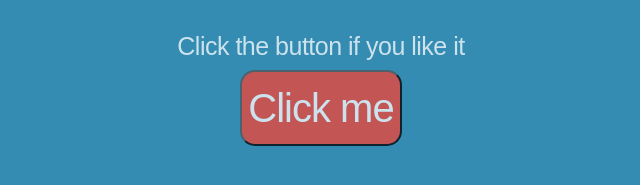
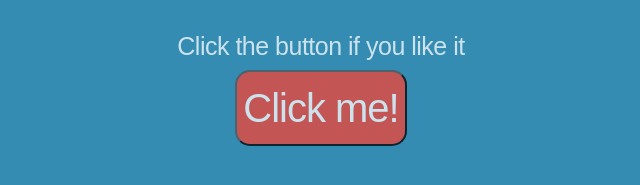
Before and after one commit to bubriks/simple-web, a plain HTML site: page index.html in a window 1280 px wide. Shown: the part 155-340 px from the top of the page, without its empty margins (319-959 px from the left). Drawn offline with Linux system fonts and the light colour scheme.

Commit message:
Update index.html

```diff
--- a/index.html
+++ b/index.html
@@ -14,7 +14,7 @@
 				<h1>Site for testing</h1>
 				<p>Click the button if you like it</p>
 				<form>
-					<input type="submit" value="Click me"/>
+					<input type="submit" value="Click me!"/>
 				</form>
 			</header>
 		</div>
```
